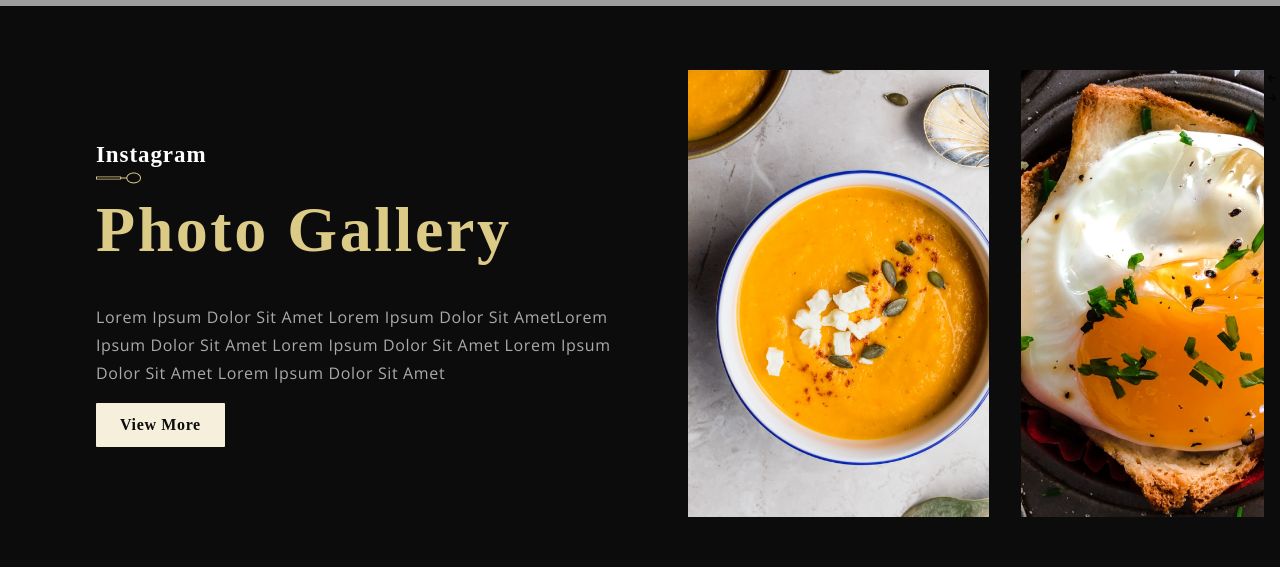
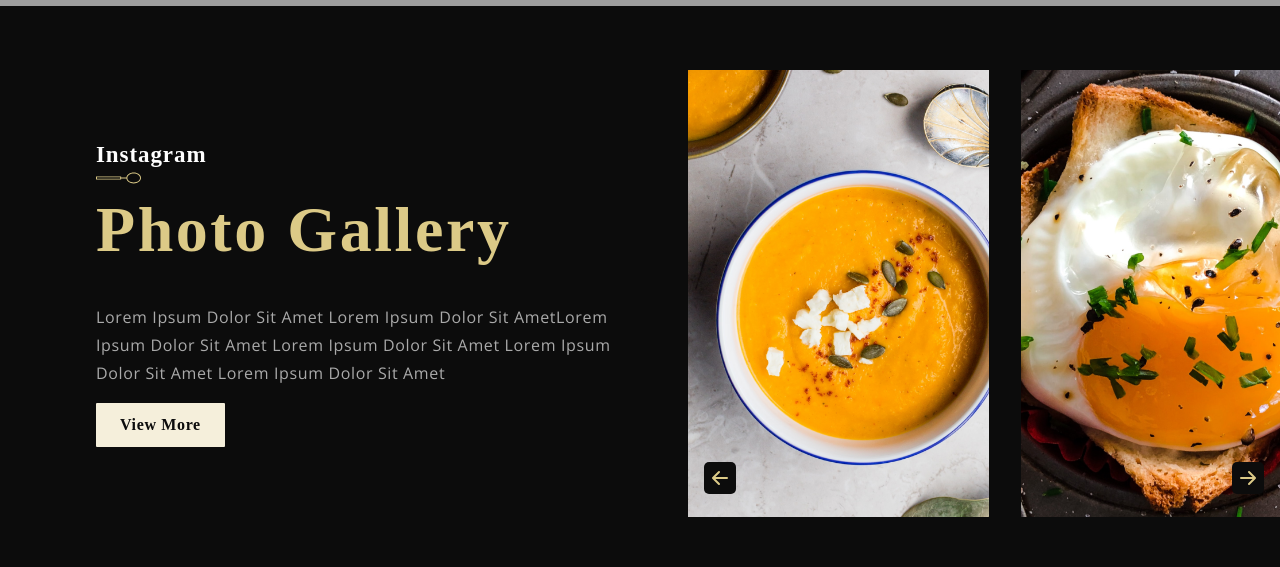
Before and after one commit to gabrielchubotti/gabriel-restaurant, a React (Create React App) app: page / in a window 1280 px wide. Shown: the part 5764-6331 px from the top of the page. Built offline with nearby package versions, Linux system fonts and the light colour scheme; grey boxes are pictures that could not be loaded; a web font is replaced by a local one.

Commit message:
finished working on the section -- responsiveness still needs to be implemented

```diff
--- a/src/container/Gallery/Gallery.css
+++ b/src/container/Gallery/Gallery.css
@@ -38,7 +38,7 @@
     scrollbar-width: none;
 }
 
-app.app__gallery-images_container::-webkit-scrollbar {
+.app__gallery-images_container::-webkit-scrollbar {
     display: none;
 }
 
@@ -69,3 +69,31 @@
 .app__gallery-images_card img:hover {
     opacity: 0.35;
 }
+
+.app__gallery-images_card img:hover .gallery__image-icon {
+
+    opacity: 1;
+}
+
+.app__gallery-images_arrows {
+    width: 100%;
+    display: flex;
+    justify-content: space-between;
+    align-items: center;
+    padding: 0 1rem;
+    position: absolute;
+    bottom: 5%;
+}
+
+.gallery__arrow-icon {
+    color: var(--color-golden);
+    font-size: 2rem;
+    cursor: pointer;
+    background-color: var(--color-black);
+    border-radius: 5px;
+}
+
+
+.gallery__arrow-icon:hover {
+    color: white;
+}
--- a/src/container/Gallery/Gallery.jsx
+++ b/src/container/Gallery/Gallery.jsx
@@ -7,7 +7,7 @@
 const galleryImages = [images.gallery01, images.gallery02, images.gallery03, images.gallery04]
 
 const Gallery = () => {
-
+  {/* look into useRef react*/}
   const scrollRef = React.useRef(null);
 
   const scroll = (direction) => {
@@ -19,7 +19,6 @@
       current.scrollLeft += 300;
     }
   }
-
 
   return (
     <div className='app__gallery flex__center' id='gallery'>
@@ -39,7 +38,7 @@
             </div>
           ))}
         </div>
-        <div className='app__gallery-images_arrow'>
+        <div className='app__gallery-images_arrows'>
           <BsArrowLeftShort className='gallery__arrow-icon' onClick={()=> scroll('left')}/>
           <BsArrowRightShort className='gallery__arrow-icon' onClick={()=> scroll('right')}/>
 
```
